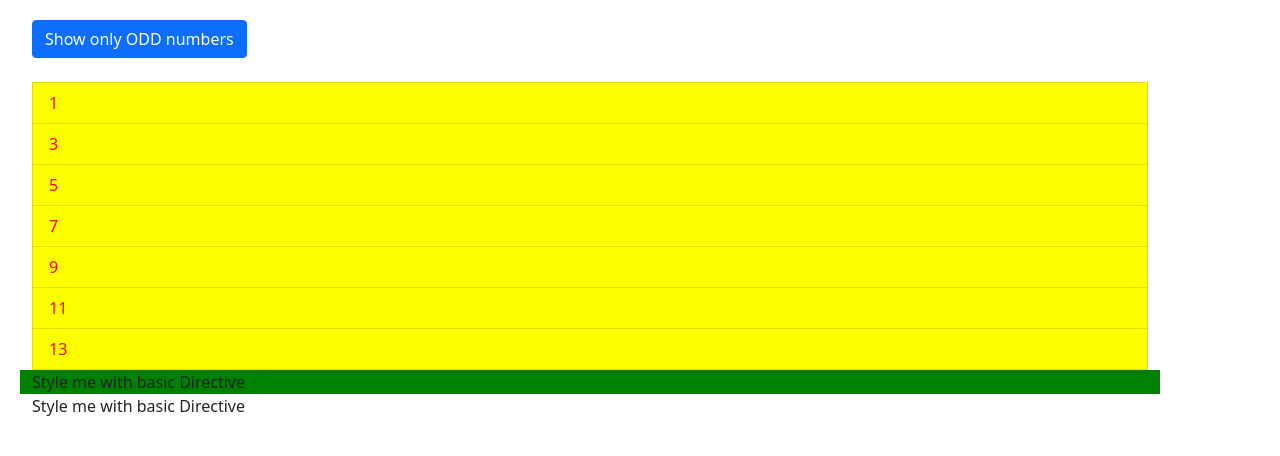
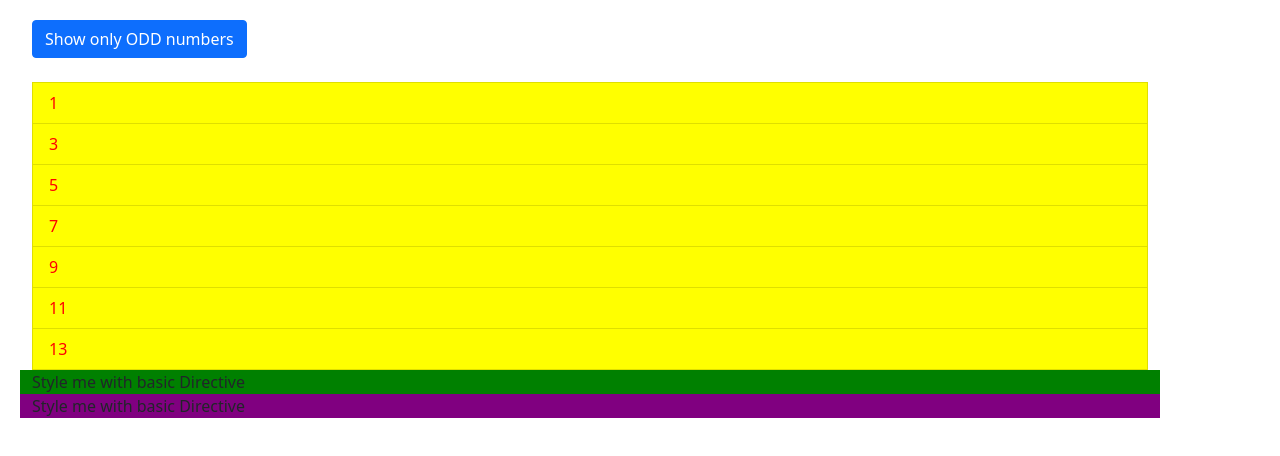
Before and after one commit to bhushanabhisheki/ServerMaintainApp, an Angular app: page / in a window 1280 px wide. Shown: the top 456 px of the page. Built offline with nearby package versions, Linux system fonts and the light colour scheme.

Commit message:
Binding to Directive Properties

```diff
--- a/src/app/better-highlight/better-highlight.directive.ts
+++ b/src/app/better-highlight/better-highlight.directive.ts
@@ -5,24 +5,28 @@ import {
   ElementRef,
   HostListener,
   HostBinding,
+  Input,
 } from '@angular/core';
 
 @Directive({
   selector: '[appBetterHighlight]',
 })
 export class BetterHighlightDirective implements OnInit {
+  @Input() defaultColor: string | undefined;
+  @Input('appBetterHighlight') highlightColor: string | undefined;
+
   @HostBinding('style.backgroundColor') backGroundColor: string | undefined;
 
   constructor(private element: ElementRef, private renderer: Renderer2) {}
 
   @HostListener('mouseenter') mouseover(eventData: Event) {
-    this.backGroundColor = 'pink';
+    this.backGroundColor = this.highlightColor;
   }
   @HostListener('mouseleave') mouseleave(eventData: Event) {
-    this.backGroundColor = 'orange';
+    this.backGroundColor = this.defaultColor;
   }
 
   ngOnInit() {
-    this.backGroundColor = 'transparent';
+    this.backGroundColor = this.defaultColor;
   }
 }
--- a/src/app/directives/directives.component.html
+++ b/src/app/directives/directives.component.html
@@ -34,6 +34,8 @@
     </div>
 
     <div appBasicHighlight>Style me with basic Directive</div>
-    <div appBetterHighlight>Style me with basic Directive</div>
+    <div [appBetterHighlight]="'red'" [defaultColor]="'purple'">
+      Style me with basic Directive
+    </div>
   </div>
 </div>
```
